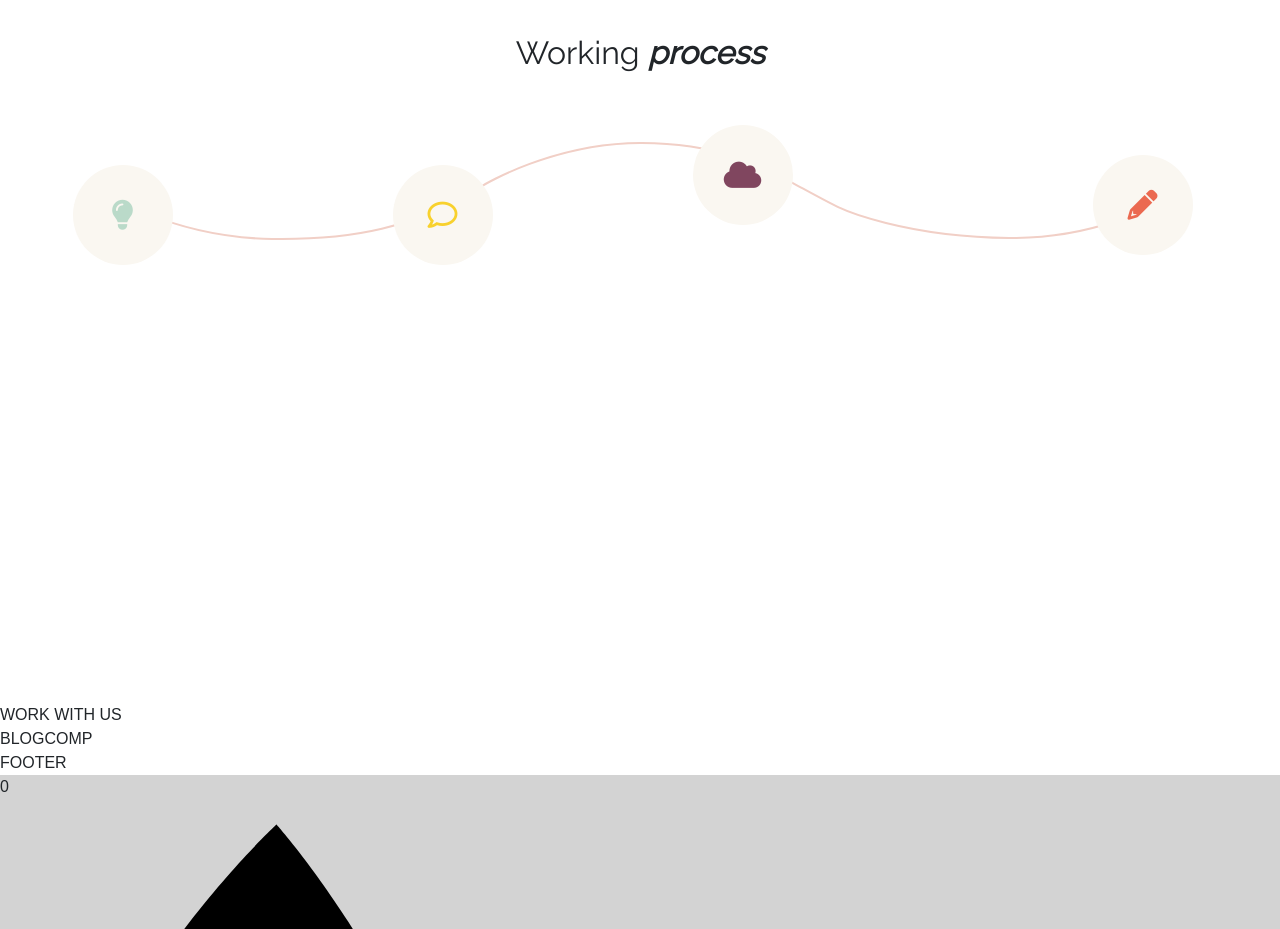
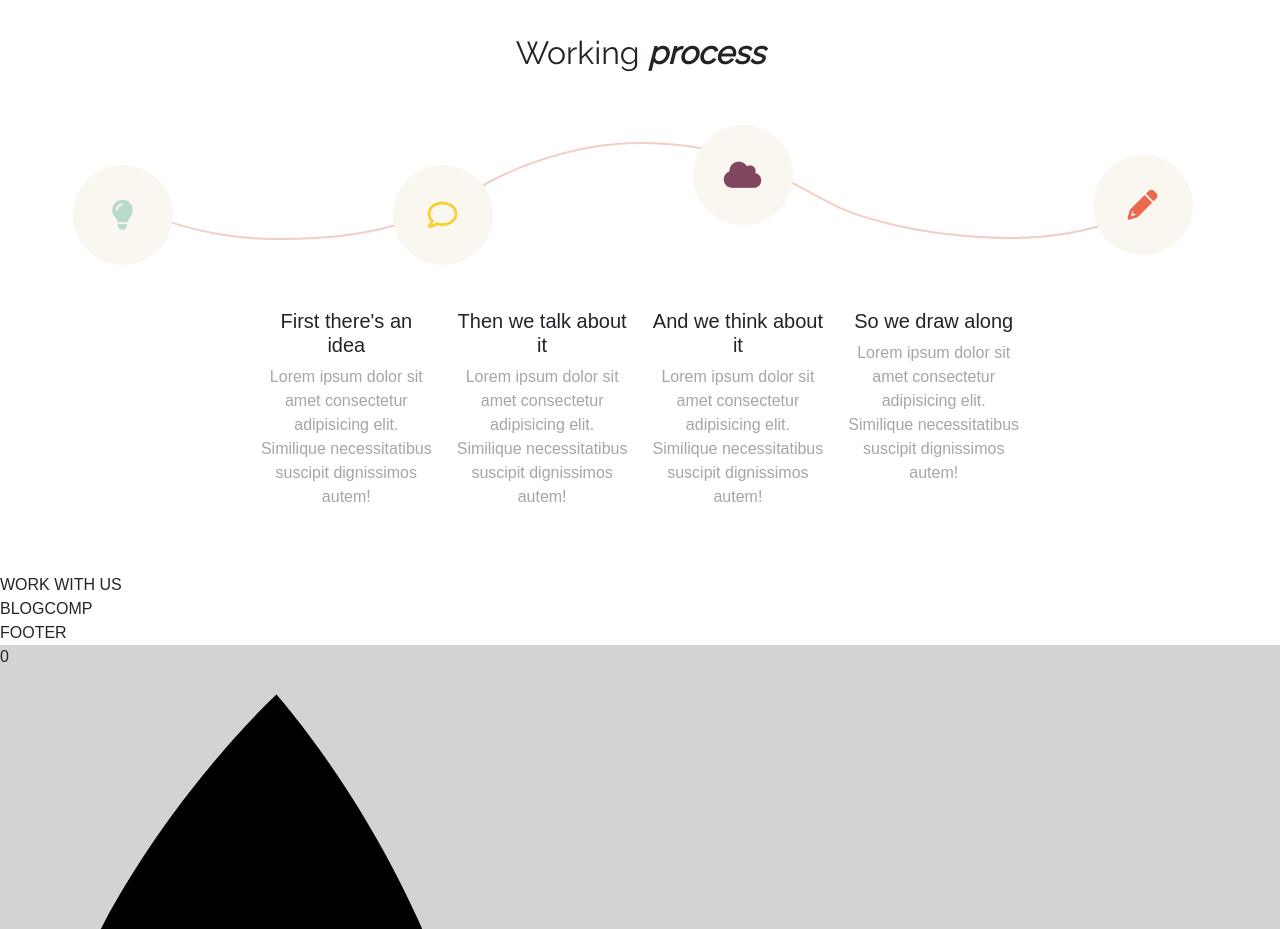
Before and after one commit to RiccardoBeca/proj-html-vuejs, a Vue app: page / in a window 1280 px wide. Shown: the part 1620-2549 px from the top of the page. Built offline with nearby package versions, Linux system fonts and the light colour scheme.

Commit message:
working process comp done

```diff
--- a/src/components/WorkingProcessComp.vue
+++ b/src/components/WorkingProcessComp.vue
@@ -18,8 +18,27 @@
             <i class="fa-solid fa-pencil"></i>
           </div>
         </div>
+        <div class="container text-center">
+          <div class="row row-cols-4">
+            <div class="col">
+              <h5>First there's an idea</h5>
+              <p>Lorem ipsum dolor sit amet consectetur adipisicing elit. Similique necessitatibus suscipit dignissimos autem!</p>
+            </div>
+            <div class="col">
+              <h5>Then we talk about it</h5>
+              <p>Lorem ipsum dolor sit amet consectetur adipisicing elit. Similique necessitatibus suscipit dignissimos autem!</p>
+            </div>
+            <div class="col">
+              <h5>And we think about it</h5>
+              <p>Lorem ipsum dolor sit amet consectetur adipisicing elit. Similique necessitatibus suscipit dignissimos autem!</p>
+            </div>
+            <div class="col">
+              <h5>So we draw along</h5>
+              <p>Lorem ipsum dolor sit amet consectetur adipisicing elit. Similique necessitatibus suscipit dignissimos autem!</p>
+            </div>
+          </div>
+        </div>
       </div>
-
     </div>
   </div>
 </template>
@@ -41,7 +60,9 @@ h2{
     font-weight: bold;
   }
 }
-
+.icons-wrapper{
+  max-height: 180px;
+}
 .icon{
   width: 100px;
   height: 100px;
@@ -76,5 +97,11 @@ h2{
   color: #EB6950;
 }
 
+.col{
+  p{
+    color: #A6A6A6
+  }
+}
+
 
 </style>
```
